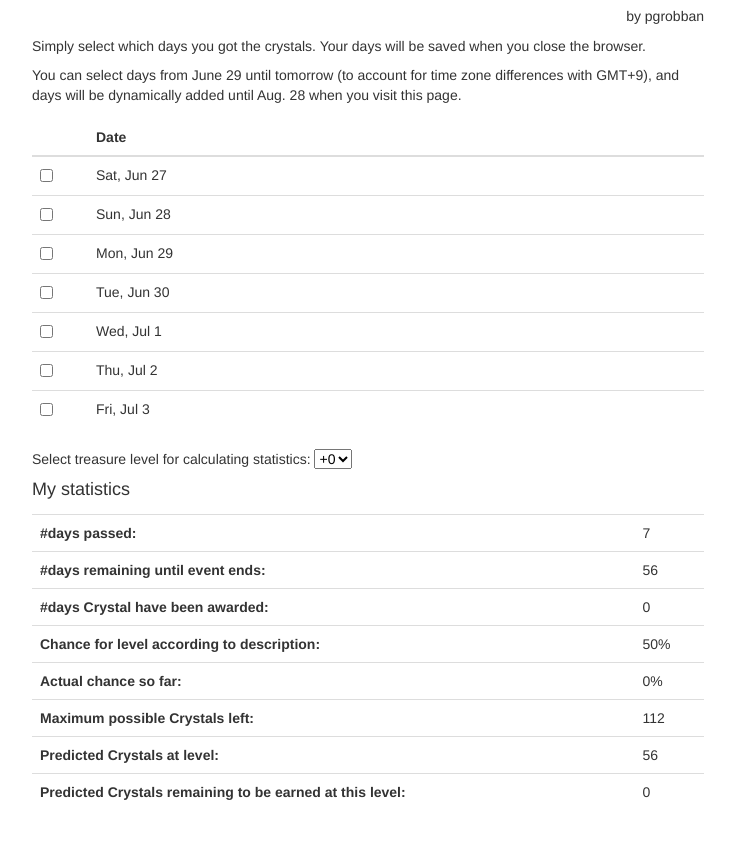
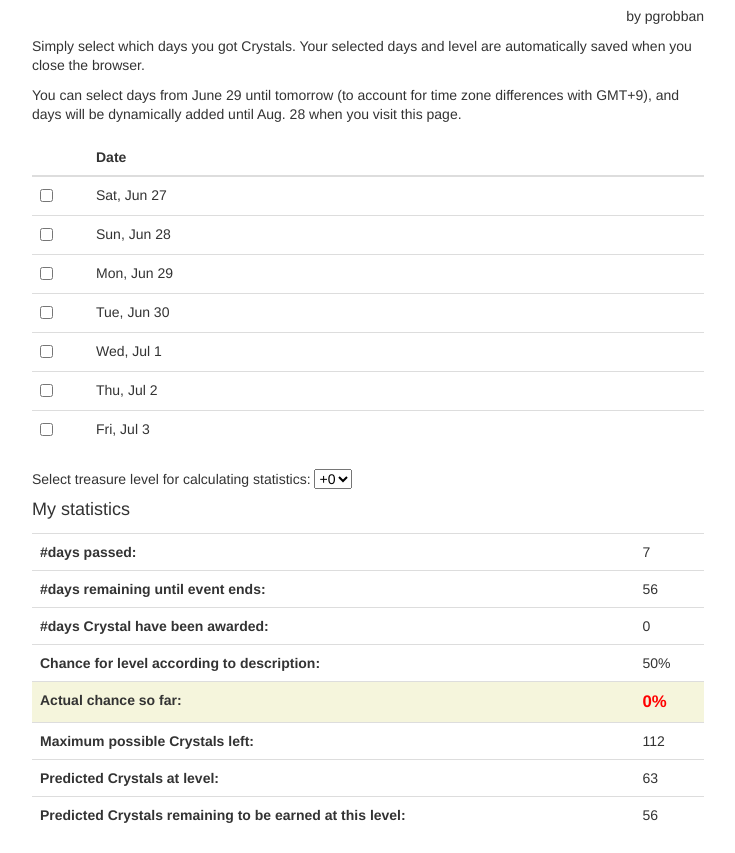
Before and after one commit to pgrobban/BingsooTracker, a plain HTML site: page index.html in a window 1280 px wide. Shown: the part 86-939 px from the top of the page, without its empty margins (272-1007 px from the left). Before the commit the page ends 916 px from the top, so only its background shows below. Drawn offline with Linux system fonts and the light colour scheme.

Commit message:
major fix

```diff
--- a/css/style.css
+++ b/css/style.css
@@ -27,3 +27,12 @@ table {
 .result {
     font-weight: bold;
 }
+
+#actualChance {
+	font-size: 1.2em;
+	font-weight: bold;
+}
+
+#actualChanceTr {
+	background-color: beige;
+}
--- a/index.html
+++ b/index.html
@@ -17,7 +17,8 @@
         <h2>Bingsoo Tracker</h2>
         <p class="text-right">by pgrobban</p>
 
-        <p>Simply select which days you got the crystals. Your days will be saved when you close the browser.</p>
+        <p>Simply select which days you got Crystals. Your selected days and level are automatically saved when you
+        close the browser.</p>
         <p>You can select days from June 29 until tomorrow (to account for time zone differences with GMT+9), and
             days will be dynamically added until Aug. 28 when you visit this page.</p>
 
@@ -35,8 +36,9 @@
 
         <p>Select treasure level for calculating statistics:
             <select id="levelSelect">
-                <option>+0</option>
-            </select></p>
+                <option value="0">+0</option>
+            </select>
+            </p>
 
         <h4>My statistics</h4>
 
@@ -55,11 +57,11 @@
             </tr>
             <tr>
                 <td class="result">Chance for level according to description:</td>
-                <td id="chance">50%</td>
+                <td id="chanceForLevelInPercent">50%</td>
             </tr>
-            <tr>
+            <tr id="actualChanceTr">
                 <td class="result">Actual chance so far:</td>
-                <td id="percentAwarded">0%</td>
+                <td id="actualChance">0%</td>
             </tr>
             <tr>
                 <td class="result">Maximum possible Crystals left:</td>
--- a/js/app.js
+++ b/js/app.js
@@ -70,11 +70,19 @@ $(document).ready(function () {
     });
 
 
+    var daysSoFar = dateRange.length;
+    var daysLeft = getDates(START_DATE, MAX_DATE).length - daysSoFar;
+
+
     if (typeof (Storage) !== "undefined") {
 
         // load data
-        if (typeof localStorage.level !== 'undefined' && localStorage.level !== null)
+        if (typeof localStorage.level !== 'undefined' && localStorage.level !== null) {
             $("#levelSelect").val(localStorage.level);
+        }
+        else {
+            $("#mySelect").val(0);
+        }
 
 
         if (typeof localStorage.days !== 'undefined' && localStorage.days !== null) {
@@ -82,37 +90,38 @@ $(document).ready(function () {
             console.log("hi");
 
             var days = JSON.parse(localStorage["days"]); // localstorage stores arrays as strings
-            console.log(days);
+            //console.log(days);
             for (var i = 0; i < days.length; i++)
             {
                 $(".cb").eq(i).prop('checked', days[i]);
             }
-            static();
+
         }
     } else {
         alert("Your browser has no support for local storage. This means I can't save your data :(");
     }
 
-    var daysSoFar = dateRange.length;
-    var daysLeft = getDates(START_DATE, MAX_DATE).length - daysSoFar;
     $("#daysSoFar").text(daysSoFar);
     $("#daysLeft").text(daysLeft);
     $("#maxCrystalsLeft").text(daysLeft * CRYSTALS_PER_DAY);
 
-    $(".cb").on("change", static);
-    $("#levelSelect").on("change", update);
+    $(".cb").on("change", updateStuff);
+    $("#levelSelect").on("change", updateStuff);
+    updateStuff();
 
-    function static() {
+    function updateStuff() {
         var daysAwarded = $(".cb:checked").size();
         $("#daysAwarded").text(daysAwarded);
-        $("#percentAwarded").text(rnd((daysAwarded / daysSoFar) * 100) + "%");
-        update();
-    }
-
-    function update() {
+        var percentOfDaysAwarded = rnd((daysAwarded / daysSoFar) * 100);
+        $("#actualChance").text(percentOfDaysAwarded + "%");
+        var chanceForLevelInPercent = LEVEL_CHANCES[$("#levelSelect").val()];
+        if (percentOfDaysAwarded >= chanceForLevelInPercent)
+            $("#actualChance").css({"color":"green"});
+        else
+            $("#actualChance").css({"color":"red"});
         localStorage["level"] = $("#levelSelect").val();
         var chanceForLevelInPercent = LEVEL_CHANCES[$("#levelSelect").val()];
-        $("#chance").text(chanceForLevelInPercent + "%");
+        $("#chanceForLevelInPercent").text(chanceForLevelInPercent + "%");
         var predictedTotalCrystals = CRYSTALS_PER_DAY * getDates(START_DATE, MAX_DATE).length * rnd(chanceForLevelInPercent) / 100;
         $("#predictedTotalCrystals").text(predictedTotalCrystals);
         $("#predictedCrystalsLeft").text($("#daysLeft").text() * CRYSTALS_PER_DAY * chanceForLevelInPercent / 100);
@@ -121,4 +130,5 @@ $(document).ready(function () {
     }
 
 
+
 });
```
